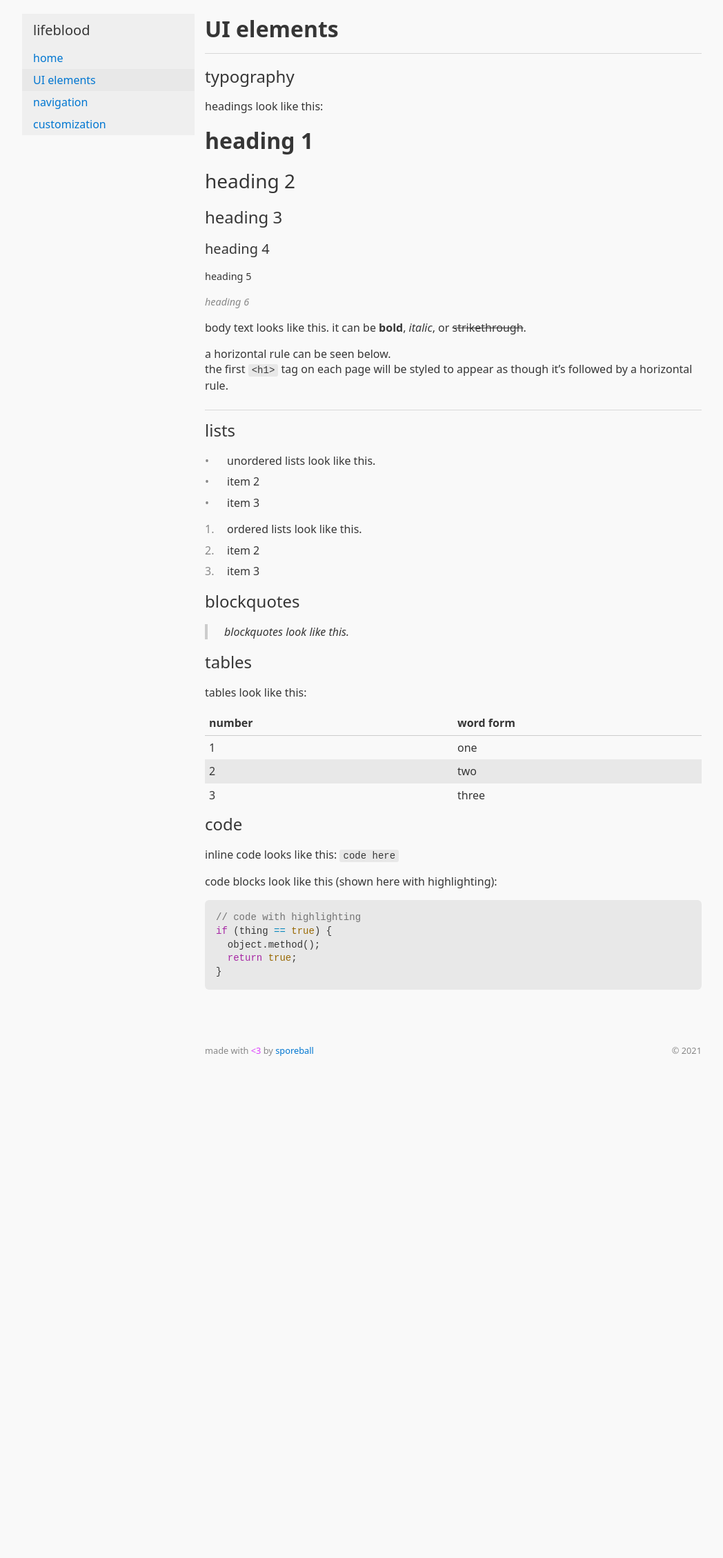
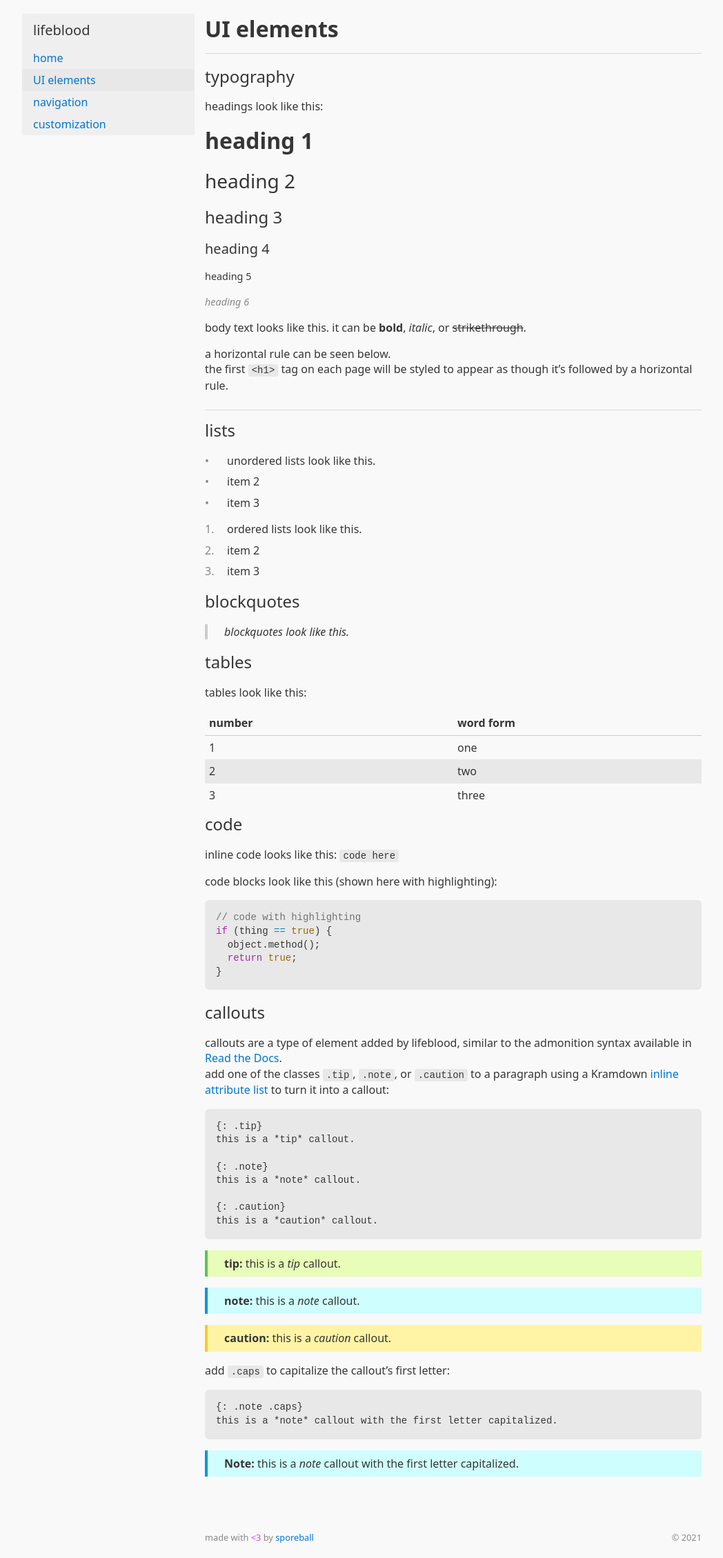
Before and after one commit to sporeball/lifeblood, a Jekyll site: the page built from docs/ui_elements.md, in a window 1280 px wide. Shown: the whole page at 69% size, without its empty margins (108-1156 px from the left). Built offline with Jekyll 4.4.1, drawn with Linux system fonts in a browser that asks for light colours; before the commit the page ends 1553 px from its top, so only the background shows below that.

Commit message:
feat: callouts

````diff
--- a/_sass/elements.scss
+++ b/_sass/elements.scss
@@ -55,3 +55,37 @@ hr {
   margin:1.5rem 0 0.75rem 0;
   border-bottom:1px solid #d8d8d8
 }
+
+.tip, .note, .caution {
+  padding:0.5rem 1.5rem;
+  &:before {
+    font-weight:bold
+  }
+}
+
+.tip {
+  border-left:4px solid #5ac54f;
+  background-color:#e7fdb8
+}
+
+.tip:before {
+  content:"tip: "
+}
+
+.note {
+  border-left:4px solid #0098dc;
+  background-color:#cffeff
+}
+
+.note:before {
+  content:"note: "
+}
+
+.caution {
+  border-left:4px solid #ffc825;
+  background-color:#fff4a5
+}
+
+.caution:before {
+  content:"caution: "
+}
--- a/_sass/util.scss
+++ b/_sass/util.scss
@@ -9,3 +9,7 @@
 .love {
   color:#db3ffd
 }
+
+.caps:first-letter {
+  text-transform:uppercase
+}
--- a/docs/ui_elements.md
+++ b/docs/ui_elements.md
@@ -54,3 +54,37 @@ if (thing == true) {
   return true;
 }
 ```
+
+### callouts
+callouts are a type of element added by lifeblood, similar to the admonition syntax available in [Read the Docs](https://readthedocs.org).\
+add one of the classes `.tip`, `.note`, or `.caution` to a paragraph using a Kramdown [inline attribute list](https://kramdown.gettalong.org/syntax.html#inline-attribute-lists) to turn it into a callout:
+
+```md
+{: .tip}
+this is a *tip* callout.
+
+{: .note}
+this is a *note* callout.
+
+{: .caution}
+this is a *caution* callout.
+```
+
+{: .tip}
+this is a *tip* callout.
+
+{: .note}
+this is a *note* callout.
+
+{: .caution}
+this is a *caution* callout.
+
+add `.caps` to capitalize the callout's first letter:
+
+```md
+{: .note .caps}
+this is a *note* callout with the first letter capitalized.
+```
+
+{: .note .caps}
+this is a *note* callout with the first letter capitalized.
````
